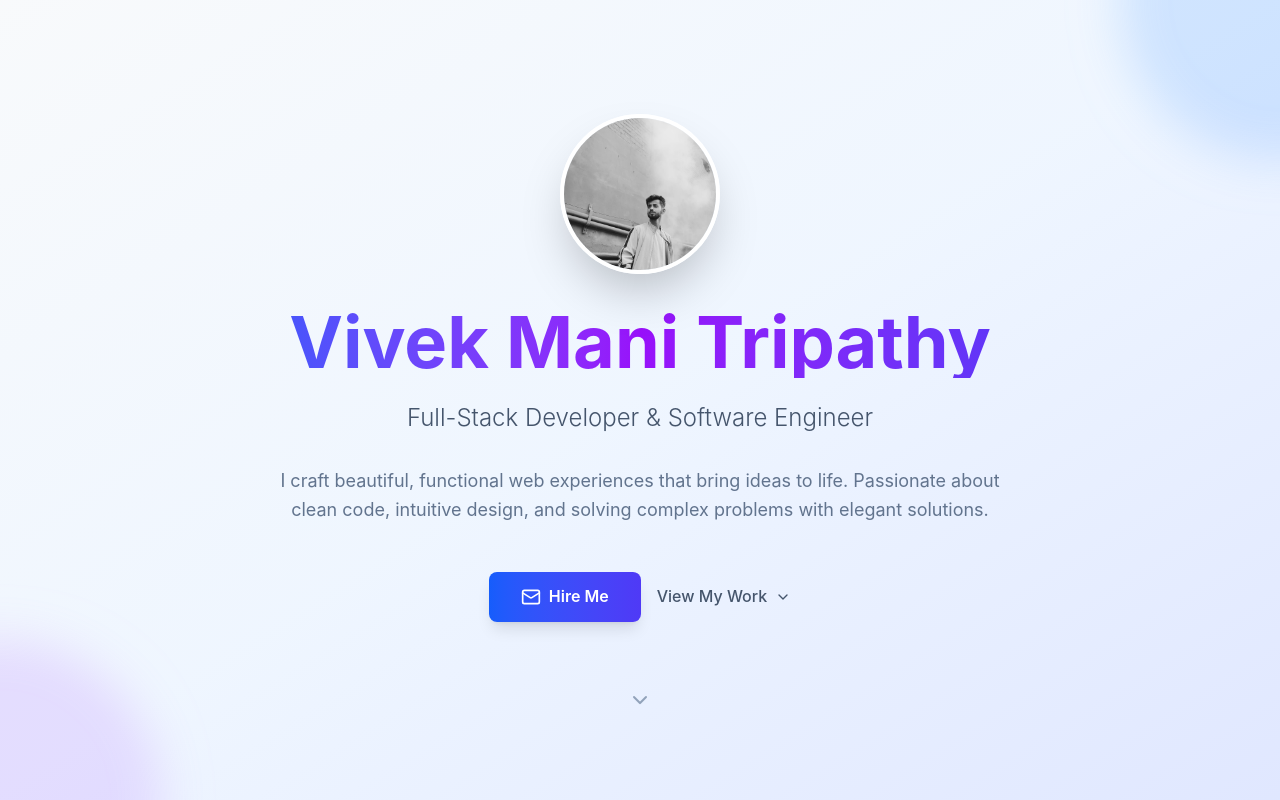
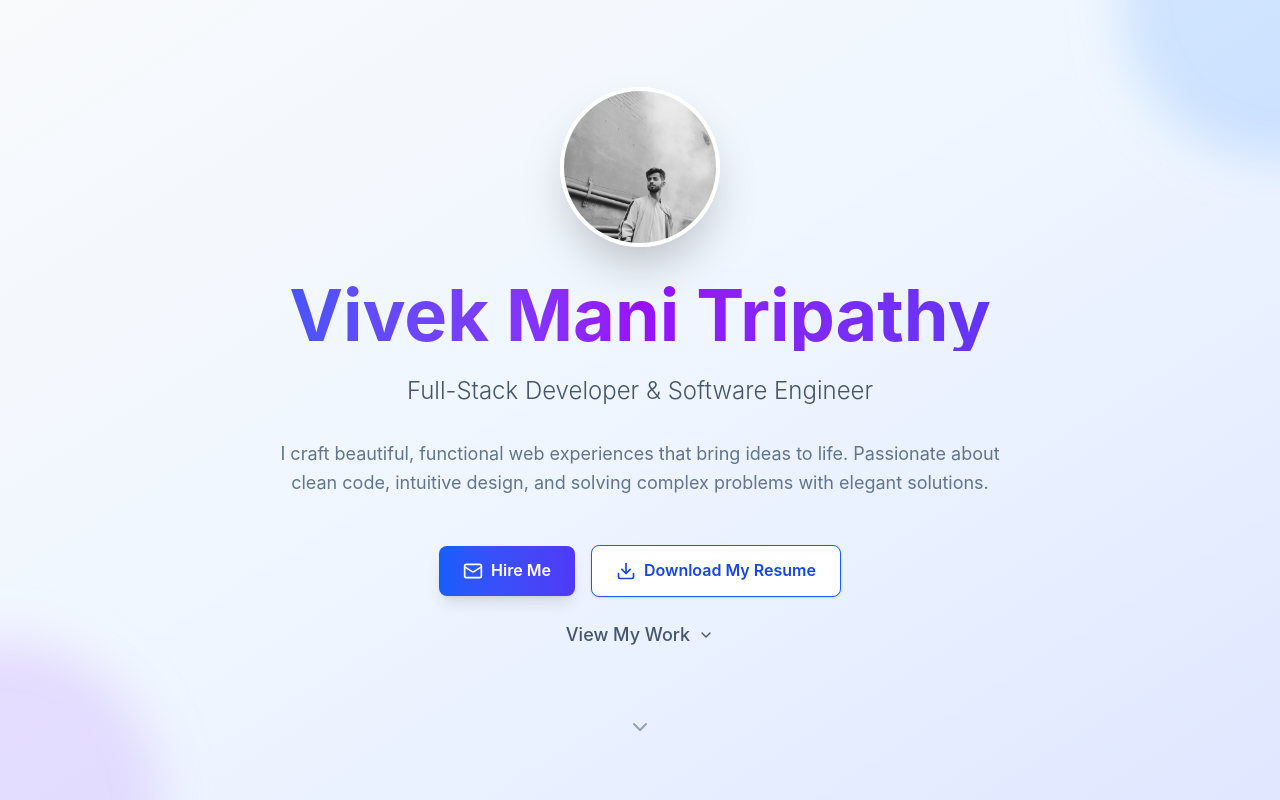
Before and after one commit to iamvmt/my-portfolio, a React (Vite) app in the folder my-portfolio/: page / in a window 1280 px wide. Shown: the top 800 px of the page. Built offline with nearby package versions, Linux system fonts and the light colour scheme.

Commit message:
svg updated and download my resume button added.

```diff
--- a/my-portfolio/index.html
+++ b/my-portfolio/index.html
@@ -2,7 +2,7 @@
 <html lang="en">
   <head>
     <meta charset="UTF-8" />
-    <link rel="icon" type="image/svg+xml" href="/my-portfolio/src/assets/file.svg" />
+    <link rel="icon" type="image/svg+xml" href="/my-portfolio/public/file.svg" />
     <meta name="viewport" content="width=device-width, initial-scale=1.0" />
     <title>VMT</title>
   </head>
--- a/my-portfolio/src/components/Hero.jsx
+++ b/my-portfolio/src/components/Hero.jsx
@@ -1,5 +1,5 @@
 import React from 'react';
-import { ChevronDown, Mail } from 'lucide-react';
+import { ChevronDown, Mail, Download } from 'lucide-react'; // Add Download icon
 
 const Hero = () => {
     const scrollToContact = () => {
@@ -48,19 +48,28 @@ const Hero = () => {
                         with elegant solutions.
                     </p>
 
-                    {/* CTA Button */}
-                    <div className="flex flex-col sm:flex-row gap-4 justify-center items-center mb-16">
+                    {/* CTA Buttons */}
+                    <div className="flex flex-col sm:flex-row gap-4 justify-center items-center mb-6">
                         <button
                             onClick={scrollToContact}
-                            className="btn-primary flex items-center gap-2"
+                            className="btn-primary flex items-center gap-2 px-6 py-3 rounded-lg bg-blue-600 text-white hover:bg-blue-700 transition"
                         >
                             <Mail className="w-5 h-5" />
                             Hire Me
                         </button>
-
+                        <a
+                            href="/Resume Template DevVMT.pdf"
+                            download
+                            className="flex items-center gap-2 px-6 py-3 rounded-lg bg-white border border-blue-600 text-blue-700 font-semibold shadow hover:bg-blue-50 transition"
+                        >
+                            <Download className="w-5 h-5" />
+                            Download My Resume
+                        </a>
+                    </div>
+                    <div className="flex justify-center mb-16">
                         <a
                             href="#projects"
-                            className="text-slate-600 hover:text-blue-600 transition-colors duration-300 flex items-center gap-2 font-medium"
+                            className="text-slate-600 hover:text-blue-600 transition-colors duration-300 flex items-center gap-2 font-medium text-lg"
                         >
                             View My Work
                             <ChevronDown className="w-4 h-4" />
```
Also changed, not shown: 2 other files (tests, documents, lock files or other folders).
